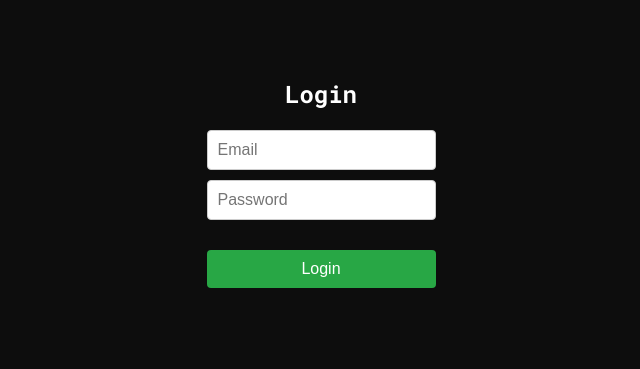
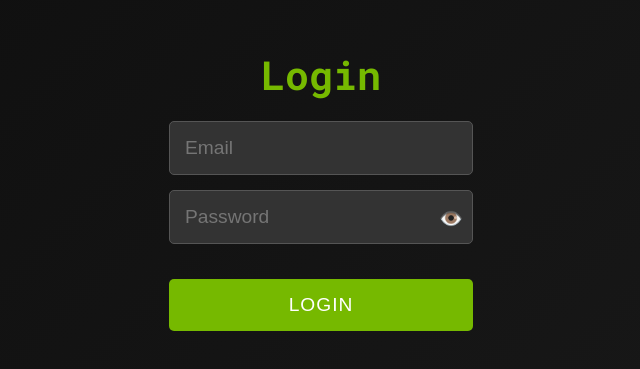
Before and after one commit to redhatgamer/eldritch-AI, a React (Create React App) app in the folder eldritch/: page /login in a window 1280 px wide. Shown: the part 227-596 px from the top of the page, without its empty margins (319-959 px from the left). Built offline with nearby package versions, Linux system fonts and the light colour scheme.

Commit message:
Fixed discord/profile button

```diff
--- /dev/null
+++ b/eldritch/src/Login.css
@@ -0,0 +1,106 @@
+/* src/Login.css */
+
+@import url('https://fonts.googleapis.com/css2?family=Roboto+Mono:wght@400;700&display=swap');
+
+body {
+  margin: 0;
+  padding: 0;
+  font-family: 'Roboto Mono', monospace, Arial, Helvetica, sans-serif;
+  background-color: #1c1c1c;
+  color: #ffffff;
+  overflow: auto;
+}
+
+.login-container {
+  display: flex;
+  flex-direction: column;
+  align-items: center;
+  justify-content: center;
+  min-height: 100vh;
+  background: linear-gradient(135deg, #0d0d0d 0%, #1a1a1a 100%);
+  color: #ffffff;
+  text-align: center;
+}
+
+.login-container h2 {
+  margin-bottom: 20px;
+  font-size: 2.5rem;
+  color: #76B900;
+  transition: color 0.3s ease;
+}
+
+.login-container h2:hover {
+  color: #68a700;
+}
+
+.login-container form {
+  display: flex;
+  flex-direction: column;
+  gap: 15px;
+}
+
+.login-container input {
+  padding: 15px;
+  font-size: 1.2rem;
+  border: 1px solid #555;
+  border-radius: 5px;
+  background-color: #333;
+  color: #fff;
+  transition: border 0.3s ease, background-color 0.3s ease;
+}
+
+.login-container input:focus {
+  border-color: #76B900;
+  background-color: #444;
+  outline: none;
+}
+
+.password-container {
+  position: relative;
+  display: flex;
+  align-items: center;
+}
+
+.password-container input {
+  width: 100%;
+  padding-right: 40px; /* Add padding to the right to make space for the icon */
+}
+
+.password-toggle {
+  position: absolute;
+  right: 10px;
+  cursor: pointer;
+  font-size: 1.2rem;
+}
+
+.login-container button {
+  padding: 15px 30px;
+  background-color: #76B900;
+  color: #fff;
+  border: none;
+  border-radius: 5px;
+  cursor: pointer;
+  font-size: 1.2rem;
+  letter-spacing: 1px;
+  text-transform: uppercase;
+  transition: background-color 0.3s, transform 0.3s, box-shadow 0.3s ease;
+  position: relative;
+  overflow: hidden;
+  z-index: 1;
+}
+
+.login-container button:hover {
+  background-color: #68a700;
+  transform: scale(1.05);
+  box-shadow: 0 0 10px rgba(104, 167, 0, 0.5);
+}
+
+.login-container button:active {
+  background-color: #58a600;
+  transform: scale(0.95);
+}
+
+.error {
+  color: #dc3545;
+  margin-bottom: 15px;
+}
--- a/eldritch/src/Login.js
+++ b/eldritch/src/Login.js
@@ -3,12 +3,13 @@ import React, { useState } from 'react';
 import { signInWithEmailAndPassword } from 'firebase/auth';
 import { auth } from './firebase';
 import { useNavigate } from 'react-router-dom';
-// import './Login.css';
+import './Login.css';
 
 function Login({ setUser }) {
   const [email, setEmail] = useState('');
   const [password, setPassword] = useState('');
   const [error, setError] = useState('');
+  const [passwordVisible, setPasswordVisible] = useState(false);
   const navigate = useNavigate();
 
   const handleLogin = async (e) => {
@@ -20,6 +21,10 @@ function Login({ setUser }) {
     } catch (error) {
       setError(error.message);
     }
+  };
+
+  const togglePasswordVisibility = () => {
+    setPasswordVisible(!passwordVisible);
   };
 
   return (
@@ -34,13 +39,18 @@ function Login({ setUser }) {
           onChange={(e) => setEmail(e.target.value)}
           required
         />
+        <div className="password-container">
           <input
-          type="password"
+            type={passwordVisible ? "text" : "password"}
             placeholder="Password"
             value={password}
             onChange={(e) => setPassword(e.target.value)}
             required
           />
+          <span className="password-toggle" onClick={togglePasswordVisibility}>
+            {passwordVisible ? '🙈' : '👁️'}
+          </span>
+        </div>
         <button type="submit">Login</button>
       </form>
     </div>
--- a/eldritch/src/MainPage.css
+++ b/eldritch/src/MainPage.css
@@ -1,9 +1,15 @@
-/* MainPage.css */
+/* src/MainPage.css */
 
 @import url('https://fonts.googleapis.com/css2?family=Roboto+Mono:wght@400;700&display=swap');
 
+body, html, #root {
+  margin: 0;
+  padding: 0;
+  height: 100%;
+  overflow: auto;
+}
+
 body {
-    margin: 0;
     font-family: 'Roboto Mono', monospace, Arial, Helvetica, sans-serif;
     background: #1c1c1c;
     color: #fff;
@@ -81,6 +87,7 @@ body {
     margin: 0 auto;
     padding: 20px;
     text-align: center;
+    overflow-y: auto; /* Ensure vertical scrolling */
 }
 
 .header {
@@ -91,6 +98,7 @@ body {
     background: #3a3a3a;
     border: 1px solid #444;
     margin-bottom: 20px;
+    flex-wrap: wrap;
 }
 
 .header .logo {
@@ -103,11 +111,12 @@ body {
 .nav-links {
     display: flex;
     align-items: center;
+    gap: 20px; /* Add spacing between nav items */
+    flex-wrap: wrap; /* Allow wrapping */
 }
 
 .nav-links a,
 .nav-links button {
-    margin-left: 20px;
     color: #fff;
     text-decoration: none;
     font-size: 16px;
@@ -126,6 +135,20 @@ body {
     cursor: pointer;
     border-radius: 5px;
     transition: background 0.3s ease, transform 0.3s ease;
+    display: flex;
+    align-items: center;
+    justify-content: center;
+    min-width: 120px; /* Ensure buttons have the same width */
+    text-align: center; /* Center the text inside the button */
+    margin-top: -5px; /* Move the buttons up a bit */
+}
+
+.nav-links .discord-btn {
+    margin-top: 5px; /* Move the Discord button up more */
+}
+
+.nav-links .profile-btn {
+    margin-top: 5px; /* Move the Profile button up more */
 }
 
 .nav-links button:hover {
@@ -176,7 +199,6 @@ body {
 .button-group .topics-btn,
 .button-group .profile-btn {
     background: #76B900;
-    margin-left: 50px;
     color: #fff;
     border: none;
     padding: 15px 30px;
--- a/eldritch/src/MainPage.js
+++ b/eldritch/src/MainPage.js
@@ -12,10 +12,6 @@ function MainPage() {
 
   const navigateToProfile = () => {
     navigate('/profile');
-  };
-
-  const navigateHome = () => {
-    navigate('/mainpage');
   };
 
   return (
@@ -37,7 +33,6 @@ function MainPage() {
             <a href="#">Donations</a>
             <button className="discord-btn">Join our Discord</button>
             <button className="profile-btn" onClick={navigateToProfile}>Profile</button>
-            <button className="home-btn" onClick={navigateHome}>Home</button>
           </nav>
         </header>
         <section className="content">
--- /dev/null
+++ b/eldritch/src/Signup.css
@@ -0,0 +1,106 @@
+/* src/Signup.css */
+
+@import url('https://fonts.googleapis.com/css2?family=Roboto+Mono:wght@400;700&display=swap');
+
+body {
+  margin: 0;
+  padding: 0;
+  font-family: 'Roboto Mono', monospace, Arial, Helvetica, sans-serif;
+  background-color: #1c1c1c;
+  color: #ffffff;
+  overflow: auto;
+}
+
+.signup-container {
+  display: flex;
+  flex-direction: column;
+  align-items: center;
+  justify-content: center;
+  min-height: 100vh;
+  background: linear-gradient(135deg, #0d0d0d 0%, #1a1a1a 100%);
+  color: #ffffff;
+  text-align: center;
+}
+
+.signup-container h2 {
+  margin-bottom: 20px;
+  font-size: 2.5rem;
+  color: #76B900;
+  transition: color 0.3s ease;
+}
+
+.signup-container h2:hover {
+  color: #68a700;
+}
+
+.signup-container form {
+  display: flex;
+  flex-direction: column;
+  gap: 15px;
+}
+
+.signup-container input {
+  padding: 15px;
+  font-size: 1.2rem;
+  border: 1px solid #555;
+  border-radius: 5px;
+  background-color: #333;
+  color: #fff;
+  transition: border 0.3s ease, background-color 0.3s ease;
+}
+
+.signup-container input:focus {
+  border-color: #76B900;
+  background-color: #444;
+  outline: none;
+}
+
+.password-container {
+  position: relative;
+  display: flex;
+  align-items: center;
+}
+
+.password-container input {
+  width: 100%;
+  padding-right: 40px; /* Add padding to the right to make space for the icon */
+}
+
+.password-toggle {
+  position: absolute;
+  right: 10px;
+  cursor: pointer;
+  font-size: 1.2rem;
+}
+
+.signup-container button {
+  padding: 15px 30px;
+  background-color: #76B900;
+  color: #fff;
+  border: none;
+  border-radius: 5px;
+  cursor: pointer;
+  font-size: 1.2rem;
+  letter-spacing: 1px;
+  text-transform: uppercase;
+  transition: background-color 0.3s, transform 0.3s, box-shadow 0.3s ease;
+  position: relative;
+  overflow: hidden;
+  z-index: 1;
+}
+
+.signup-container button:hover {
+  background-color: #68a700;
+  transform: scale(1.05);
+  box-shadow: 0 0 10px rgba(104, 167, 0, 0.5);
+}
+
+.signup-container button:active {
+  background-color: #58a600;
+  transform: scale(0.95);
+}
+
+.error {
+  color: #dc3545;
+  margin-bottom: 15px;
+}
--- a/eldritch/src/Signup.js
+++ b/eldritch/src/Signup.js
@@ -3,12 +3,13 @@ import React, { useState } from 'react';
 import { createUserWithEmailAndPassword } from 'firebase/auth';
 import { auth } from './firebase';
 import { useNavigate } from 'react-router-dom';
-// import './Signup.css';
+import './Signup.css';
 
 function Signup({ setUser }) {
   const [email, setEmail] = useState('');
   const [password, setPassword] = useState('');
   const [error, setError] = useState('');
+  const [passwordVisible, setPasswordVisible] = useState(false);
   const navigate = useNavigate();
 
   const handleSignup = async (e) => {
@@ -20,6 +21,10 @@ function Signup({ setUser }) {
     } catch (error) {
       setError(error.message);
     }
+  };
+
+  const togglePasswordVisibility = () => {
+    setPasswordVisible(!passwordVisible);
   };
 
   return (
@@ -34,13 +39,18 @@ function Signup({ setUser }) {
           onChange={(e) => setEmail(e.target.value)}
           required
         />
+        <div className="password-container">
           <input
-          type="password"
+            type={passwordVisible ? "text" : "password"}
             placeholder="Password"
             value={password}
             onChange={(e) => setPassword(e.target.value)}
             required
           />
+          <span className="password-toggle" onClick={togglePasswordVisibility}>
+            {passwordVisible ? '🙈' : '👁️'}
+          </span>
+        </div>
         <button type="submit">Signup</button>
       </form>
     </div>
--- a/eldritch/src/Welcome.css
+++ b/eldritch/src/Welcome.css
@@ -1,13 +1,13 @@
 /* src/Welcome.css */
-@import url('https://fonts.googleapis.com/css2?family=Orbitron:wght@400;700&display=swap');
+@import url('https://fonts.googleapis.com/css2?family=Roboto+Mono:wght@400;700&display=swap');
 
 body {
   margin: 0;
   padding: 0;
-  /* font-family: 'Orbitron', sans-serif; */
-  background-color: #0d0d0d;
+  font-family: 'Roboto Mono', monospace, Arial, Helvetica, sans-serif;
+  background-color: #1c1c1c;
   color: #ffffff;
-  overflow: hidden;
+  overflow: auto;
 }
 
 .welcome-container {
@@ -26,72 +26,102 @@ body {
   font-size: 3rem;
   letter-spacing: 2px;
   text-transform: uppercase;
-  color: #00ff99;
-  animation: glitch 1.5s infinite;
+  color: #76B900;
+  transition: color 0.3s ease;
 }
 
-@keyframes glitch {
-  0% {
-    text-shadow: 2px 2px #ff00ff, -2px -2px #00ffff;
-  }
-  25% {
-    text-shadow: -2px 2px #ff00ff, 2px -2px #00ffff;
-  }
-  50% {
-    text-shadow: -2px -2px #ff00ff, 2px 2px #00ffff;
-  }
-  75% {
-    text-shadow: 2px -2px #ff00ff, -2px 2px #00ffff;
-  }
-  100% {
-    text-shadow: 2px 2px #ff00ff, -2px -2px #00ffff;
-  }
+.welcome-container h1:hover {
+  color: #68a700;
 }
 
 .buttons-container {
   display: flex;
   gap: 20px;
+  flex-wrap: wrap;
+  justify-content: center;
 }
 
 .buttons-container button {
   padding: 15px 30px;
-  background-color: #00ff99;
-  color: #0d0d0d;
+  background-color: #76B900;
+  color: #ffffff;
   border: none;
-  border-radius: 50px;
+  border-radius: 5px;
   cursor: pointer;
   font-size: 1.2rem;
   letter-spacing: 1px;
   text-transform: uppercase;
-  transition: background-color 0.3s, transform 0.3s;
+  transition: background-color 0.3s, transform 0.3s, box-shadow 0.3s ease;
   position: relative;
   overflow: hidden;
   z-index: 1;
 }
 
-.buttons-container button::before {
-  content: '';
-  position: absolute;
-  top: 50%;
-  left: 50%;
-  width: 300%;
-  height: 300%;
-  background: radial-gradient(circle, rgba(255, 255, 255, 0.2), rgba(255, 255, 255, 0));
-  transform: translate(-50%, -50%) scale(0);
-  transition: transform 0.5s ease;
-  z-index: -1;
-}
-
-.buttons-container button:hover::before {
-  transform: translate(-50%, -50%) scale(1);
-}
-
 .buttons-container button:hover {
-  background-color: #00cc7a;
+  background-color: #68a700;
   transform: scale(1.05);
+  box-shadow: 0 0 10px rgba(104, 167, 0, 0.5);
 }
 
 .buttons-container button:active {
-  background-color: #00995c;
+  background-color: #58a600;
   transform: scale(0.95);
 }
+
+.background {
+  position: fixed;
+  width: 100%;
+  height: 100%;
+  top: 0;
+  left: 0;
+  background: linear-gradient(to bottom right, #2e2e2e, #1c1c1c);
+  z-index: -1;
+  pointer-events: none; /* Prevent background from blocking scroll */
+}
+
+.shapes .shape {
+  position: absolute;
+  border-radius: 50%;
+  background: rgba(255, 255, 255, 0.1);
+  animation: float 10s infinite ease-in-out;
+}
+
+.shape1 {
+  width: 150px;
+  height: 150px;
+  top: 20%;
+  left: 15%;
+}
+
+.shape2 {
+  width: 200px;
+  height: 200px;
+  top: 30%;
+  right: 20%;
+}
+
+.shape3 {
+  width: 100px;
+  height: 100px;
+  bottom: 25%;
+  left: 35%;
+}
+
+.shape4 {
+  width: 250px;
+  height: 250px;
+  bottom: 15%;
+  right: 25%;
+}
+
+@keyframes float {
+  0% {
+    transform: translateY(0);
+  }
+  50% {
+    transform: translateY(-20px);
+  }
+  100% {
+    transform: translateY(0);
+  }
+}
```
Lines whose indentation alone changed are shown as unchanged.
